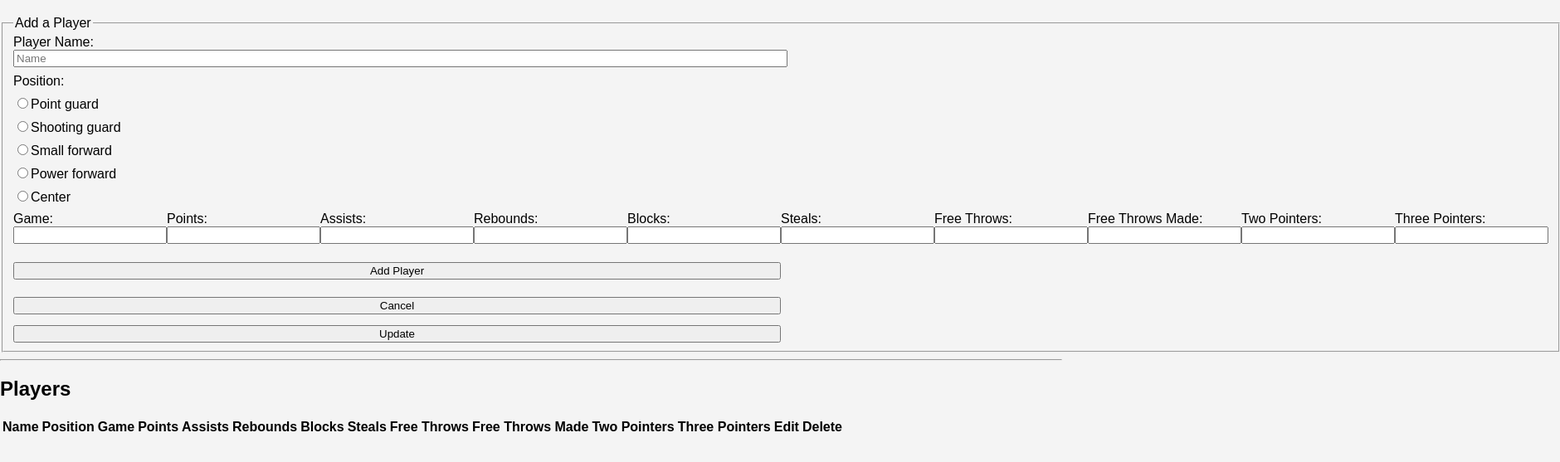
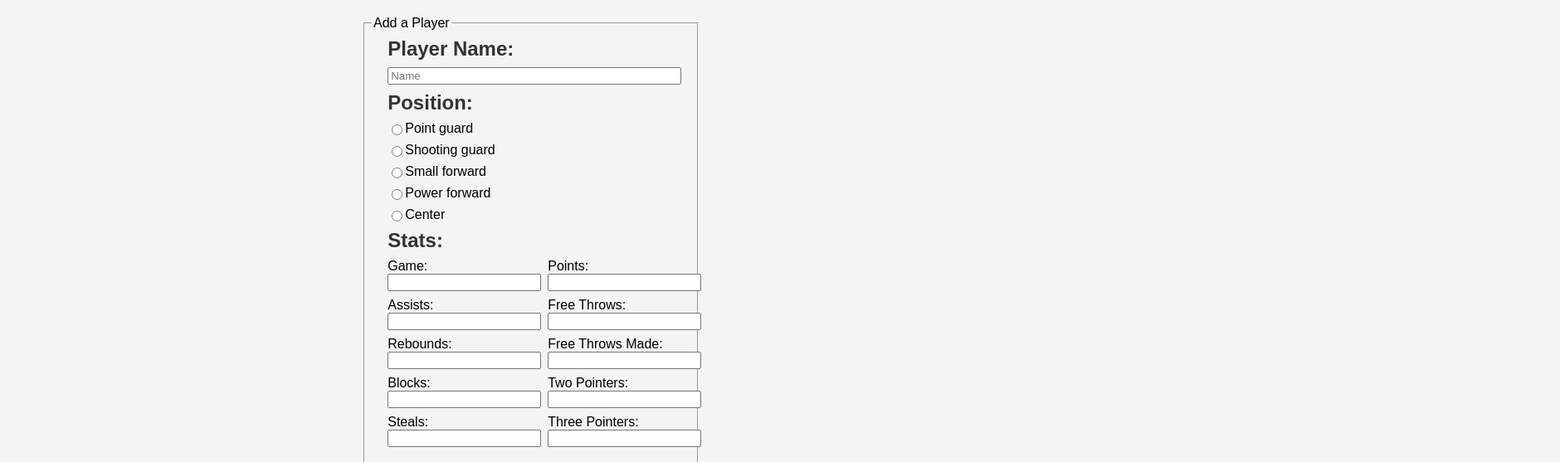
Before and after one commit to SdbnCode/SportsTracker, a plain HTML site: page index.html in a window 1280 px wide. Shown: the part 61-618 px from the top of the page at 83% size, 1880 px wide, since content can reach past the window. Drawn offline with Linux system fonts and the light colour scheme.

Commit message:
Styled form to be centered and made some style changes to form

```diff
--- a/index.html
+++ b/index.html
@@ -14,29 +14,26 @@
     <fieldset  id="playerform">
       <legend>Add a Player</legend>
 
-    <div class="name">
-      <label for="playerName">Player Name:</label>
+    <div id="name">
+      <h3>Player Name:<h3>
       <input type="text" id="playerName" placeholder="Name">
     </div>
 
-    <form class="position">
-      <label for="position">Position:</label>
+    <div class="position">
+      <h3>Position:</h3>
       <label><input type="radio" id="position" value="Point guard">Point guard</label>
       <label><input type="radio" id="position" value="Shooting guard">Shooting guard</label>
       <label><input type="radio" id="position" value="Small forward">Small forward</label>
       <label><input type="radio" id="position" value="Power forward">Power forward</label>
       <label><input type="radio" id="position" value="center">Center</label>
-    </form>
-<div class="stats">
-
+    </div>
+<div class="player-stats">
+  <h3>Stats:</h3>
+  <div class = "player-data">
+    <div class="column">
       <div>
         <label for="game">Game:</label>
         <input type="number" id="game">
-    </div>
-
-    <div>
-      <label for="points">Points:</label>
-      <input type="number" id="points">
       </div>
 
       <div>
@@ -57,6 +54,13 @@
       <div>
         <label for="steals">Steals:</label>
         <input type="number" id="steals">
+      </div>
+    </div>
+
+    <div class="column">
+      <div>
+        <label for="points">Points:</label>
+        <input type="number" id="points">
       </div>
 
       <div>
@@ -79,16 +83,16 @@
         <input type="number" id="threePointers">
       </div>
     </div>
+  </div>
+</div>
+
     <button id="submit">Add Player</button>
     <div id="editSection" class="hide">
-      <button id="cancelEdit" onclick="cancelEdit()">
-            Cancel
-        </button>
-      <button id="updateEntry" onclick="editRow()">
-            Update
-        </button>
+      <button id="cancelEdit" onclick="cancelEdit()"> Cancel </button>
+      <button id="updateEntry" onclick="editRow()"> Update </button>
     </fieldset>
   </form>
+
   <hr>
 
   <h2>Players</h2>
--- a/style.css
+++ b/style.css
@@ -1,3 +1,10 @@
+h3 {
+    color: #333;
+    font-size: 1.5em;
+    margin: 0;
+    padding: 0;
+}
+
 body {
     font-family: Arial, sans-serif;
     margin: 0;
@@ -5,17 +12,66 @@ body {
     background-color: #f4f4f4;
 }
 
+form {
+    width: 100%;
+    height: 100%;
+    display: flex;
+    justify-content: center;
+    align-items: center;
+    flex-direction: column;
+    gap: 1em;
+}
+
 #playerform{
-    width:20%;
+    width:30%;
     height: 100%;
     display: flex;
     justify-content: left;
+    align-items: center;
+    flex-direction: column;
+    gap: .5em;
+    padding: .5em;
+    margin: 0;
+}
+
+.position{
+    display: flex;
+    flex-direction: column;
     align-items: left;
-    flex-direction: column;
+    justify-content: left;
+    width: 90%;
     gap: .5em;
 }
 
+label {
+    display: flex;
+    flex-direction: row;
+    align-items: left;
+    justify-content: left;
+    width: 100%;
+    height: 100%;
+}
+
 #name{
+    display: flex;
+    flex-direction: column;
+    align-items: left;
+    justify-content: left;
+    width: 90%;
+    gap: .5em;
+}
+
+.column {
+    display: flex;
+    flex-direction: column;
+    align-items: center;
+    justify-content: center;
+    gap: .5em;
+    height:100%;
+    width:100%;
+}
+
+input[type="text"] {
     width: 100%;
     height: 100%;
     display: flex;
@@ -25,24 +81,24 @@ body {
     gap: 1em;
 }
 
-
-input[type="text"] {
-    width: 50%;
-    height: 100%;
+.player-stats{
     display: flex;
+    flex-direction: column;
+    align-items: left;
     justify-content: left;
-    align-items: left;
-    flex-direction: column;
-    gap: 1em;
+    width: 90%;
+    gap: .5em;
 }
 
-.stats{
+.player-data{
     display: flex;
     flex-direction: row;
+    gap: .5em;
 }
 
+
 button{
-    width: 50%;
+    width: 90%;
     height: 100%;
     display: flex;
     justify-content: left;
@@ -50,3 +106,11 @@ button{
     flex-direction: column;
     margin-top: 1em;
 }
+
+#editSection{
+    width: 100%;
+    height: 100%;
+    display: flex;
+    align-items: center;
+    flex-direction: column;
+}
```
Lines whose indentation alone changed are shown as unchanged.
